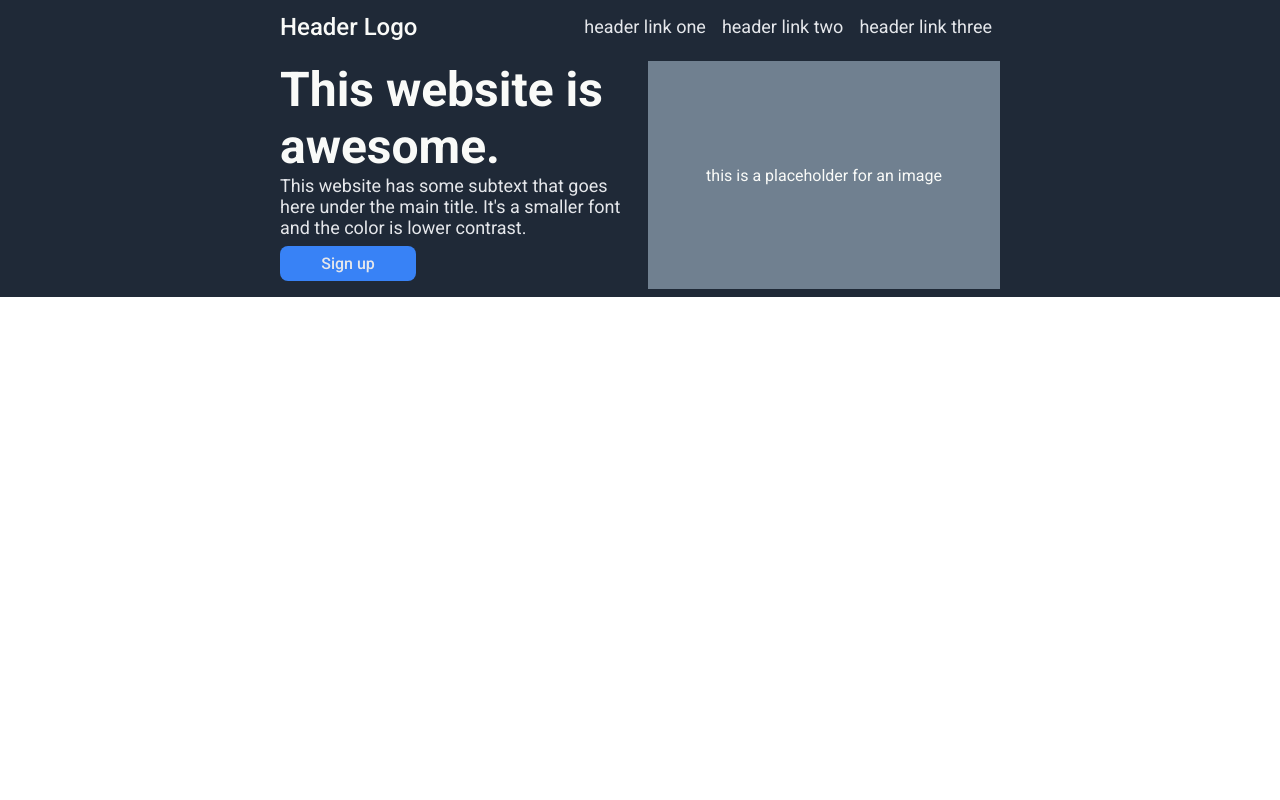
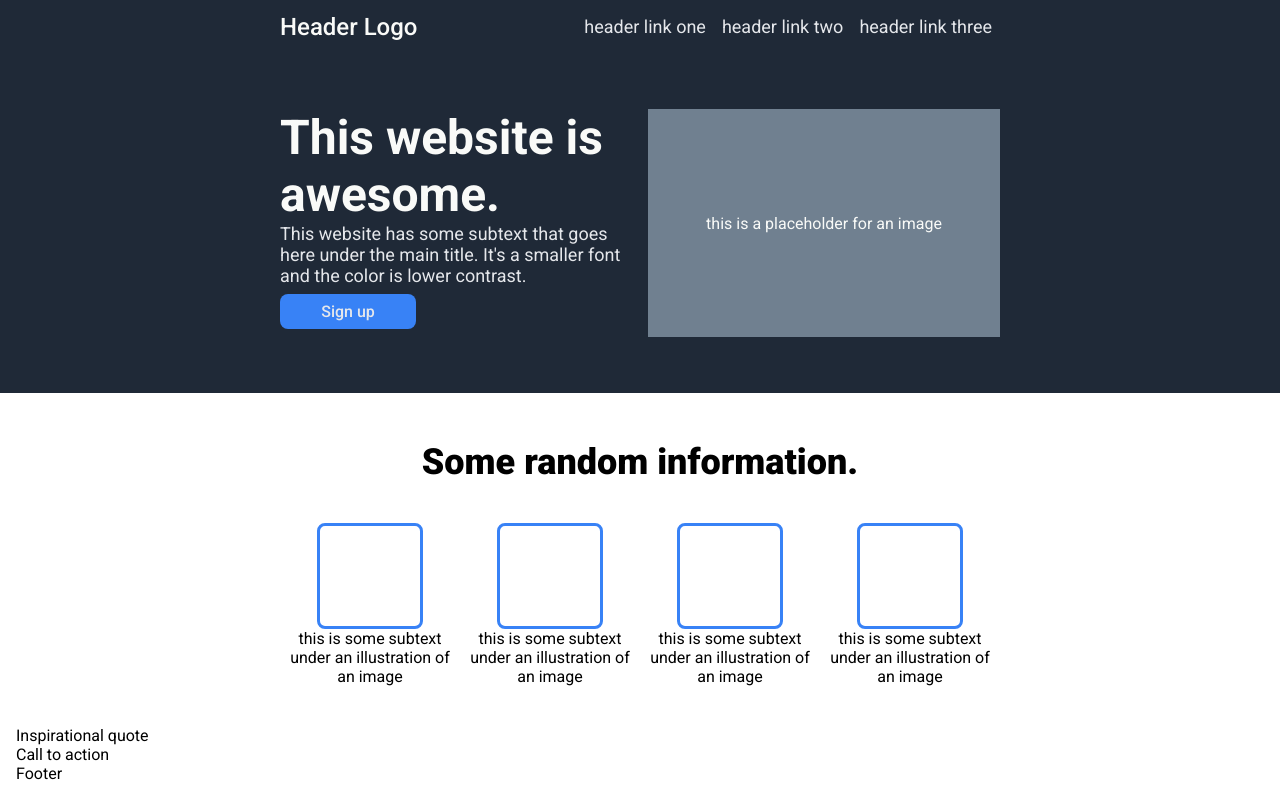
Before and after one commit to waaamb/odin-assignments, a plain HTML site: page flexbox/index.html in a window 1280 px wide. Drawn offline with Linux system fonts and the light colour scheme.

Commit message:
Flesh out the info section.

```diff
--- a/flexbox/index.html
+++ b/flexbox/index.html
@@ -39,6 +39,33 @@
         </div>
     </div>
 
+    <div class="content">
+        <div class="info">
+            <div class="info-title">Some random information.</div>
+            <div class="info-cards-container">
+                <div class="info-card">
+                    <div class="info-card-image"></div>
+                    <div class="info-card-caption">this is some subtext under an illustration of an image</div>
+                </div>
+                <div class="info-card">
+                    <div class="info-card-image"></div>
+                    <div class="info-card-caption">this is some subtext under an illustration of an image</div>
+                </div>
+                <div class="info-card">
+                    <div class="info-card-image"></div>
+                    <div class="info-card-caption">this is some subtext under an illustration of an image</div>
+                </div>
+                <div class="info-card">
+                    <div class="info-card-image"></div>
+                    <div class="info-card-caption">this is some subtext under an illustration of an image</div>
+                </div>
+            </div>
+        </div>
+        <div class="quote">Inspirational quote</div>
+        <div class="call-to-action">Call to action</div>
+    </div>
+
+    <div class="footer">Footer</div>
 </div>
 </body>
 </html>
--- a/flexbox/style.css
+++ b/flexbox/style.css
@@ -74,7 +74,9 @@ div {
     display: flex;
     justify-content: space-between;
     align-items: stretch;
-    gap: 16px
+    gap: 16px;
+
+    margin: 48px;
 }
 
 .hero .main-text {
@@ -114,3 +116,52 @@ div {
 
     background: slategray;
 }
+
+/*** Info Cards ***/
+
+.info {
+    display: flex;
+    flex-direction: column;
+    flex: 1 1 auto;
+    align-items: center;
+
+    margin: 24px 0;
+
+    text-align: center;
+}
+
+.info > div {
+    width: 100%;
+    max-width: 720px;
+    padding: 8px 0;
+}
+
+.info-title {
+    font-size: 2.25em;
+    font-weight: 900;
+
+    margin: 16px;
+}
+
+.info-cards-container {
+    display: flex;
+    flex-direction: row;
+
+    margin: 8px;
+}
+
+.info-card {
+    display: flex;
+    flex-direction: column;
+    align-items: center;
+}
+
+.info-card-image {
+    height: 100px;
+    width: 100px;
+
+    border-width: 3px;
+    border-style: solid;
+    border-color: #3882f6;
+    border-radius: 8px;
+}
```
